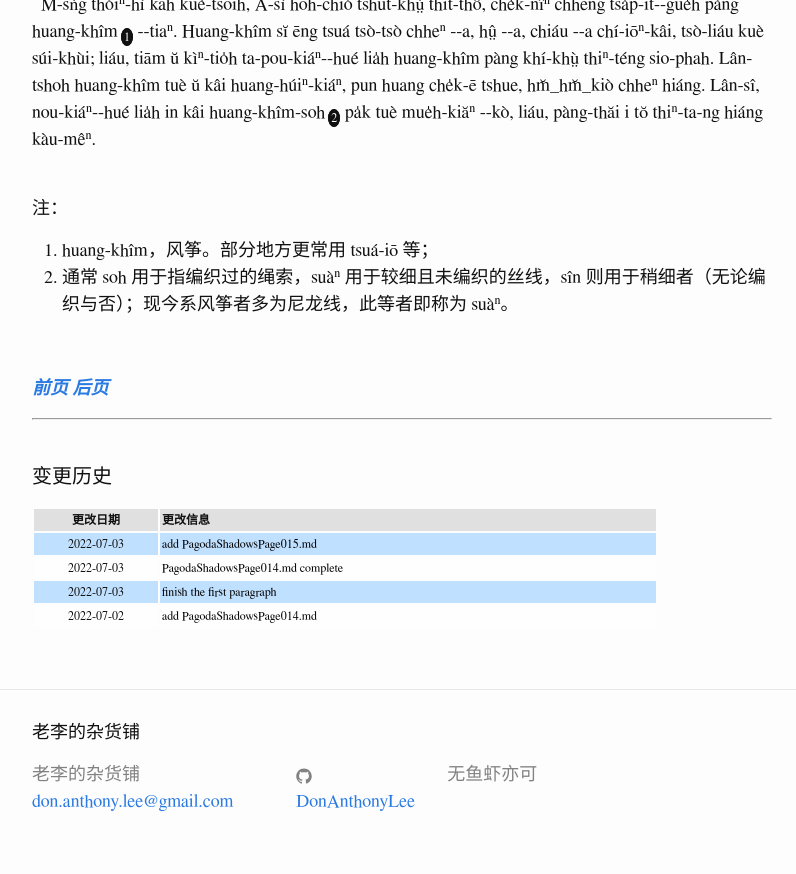
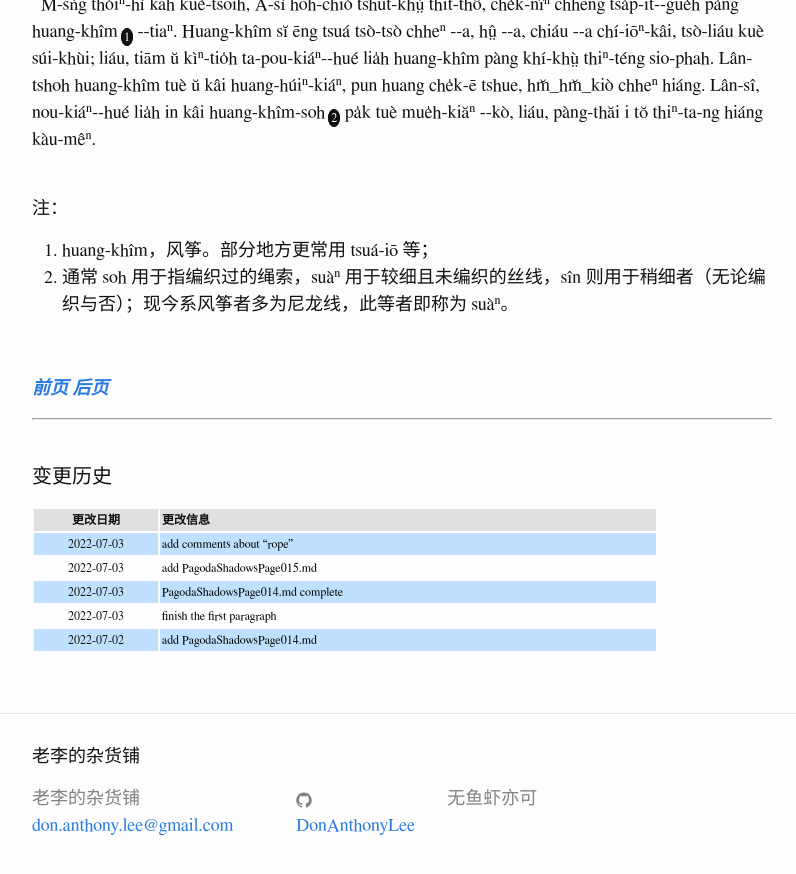
Before and after one commit to DonAnthonyLee/DonAnthonyLee.github.io, a Jekyll site: the page built from docs/puj/PagodaShadowsPage014.md, in a window 1280 px wide and 900 px high, scrolled down 574 px. Shown: the top 874 px of the window, without its empty margins (238-1034 px from the left). Built offline with Jekyll 4.4.1, drawn with Linux system fonts in a browser that asks for light colours; some web fonts are replaced.

Commit message:
update changelog of PagodaShadowsPage014.md (IGNORE_CHANGELOG)

```diff
--- a/docs/puj/PagodaShadowsPage014.md
+++ b/docs/puj/PagodaShadowsPage014.md
@@ -198,6 +198,7 @@
 
 | 更改日期 | 更改信息 |
 | --- | --- |
+| 2022-07-03 | <a href="https://github.com/DonAnthonyLee/DonAnthonyLee.github.io/commit/bc81443e3c9cde92e098bda7c84355c54daf0648" target="_blank">add comments about "rope"</a> |
 | 2022-07-03 | <a href="https://github.com/DonAnthonyLee/DonAnthonyLee.github.io/commit/3c7dcffcff9c9a3f291608032caa9ccd9e12bf15" target="_blank">add PagodaShadowsPage015.md</a> |
 | 2022-07-03 | <a href="https://github.com/DonAnthonyLee/DonAnthonyLee.github.io/commit/a1b803380434cf6ed07ba674e4790b5144abdae5" target="_blank">PagodaShadowsPage014.md complete</a> |
 | 2022-07-03 | <a href="https://github.com/DonAnthonyLee/DonAnthonyLee.github.io/commit/645569bae75448272952c276d363656a5512ce2d" target="_blank">finish the first paragraph</a> |
```
